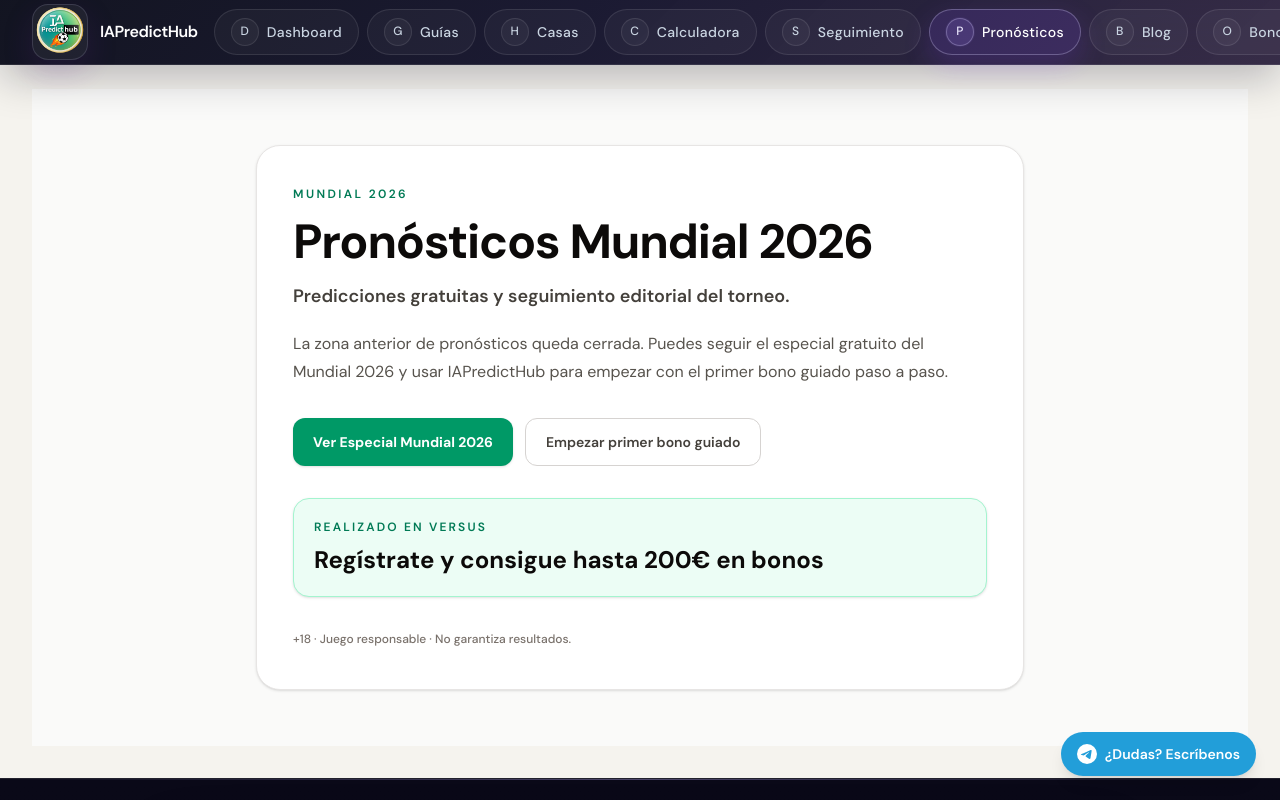
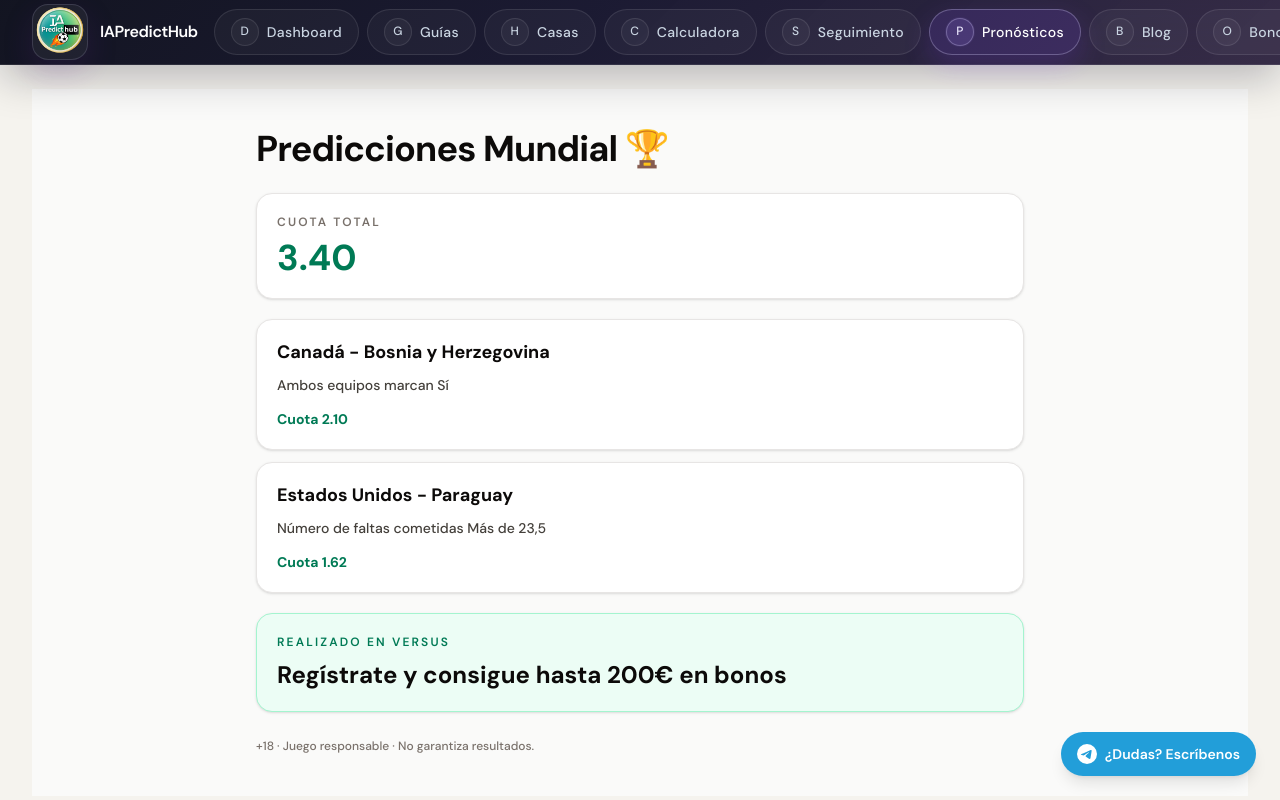
Before and after one commit to eloylt13/matched-betting-app, a Next.js app: page /pronosticos in a window 1280 px wide. Shown: the top 800 px of the page. Built offline with nearby package versions, Linux system fonts and the light colour scheme; no server answers; a web font is replaced by a local one.

Commit message:
fix: render daily pronosticos panel

```diff
--- a/app/pronosticos/mockData.ts
+++ b/app/pronosticos/mockData.ts
@@ -21,60 +21,24 @@
 }
 
 export const combinadaDelDia: CombinadaData = {
-  etiquetaDia: 'domingo 10 de mayo',
-  cuotaTotal: '11.70',
-  confianza: 'Media · 7/10',
-  horaActualizacion: '15:15',
-  notaConfianza: 'Equilibrio entre la solvencia del Arsenal y la inestabilidad defensiva madridista.',
-  motivoGeneral: 'La combinada se apoya en la urgencia del Arsenal por el título y la crisis del Real Madrid en defensa , junto al mal rendimiento visitante del Heidenheim y la vocación ofensiva en Francia.',
+  etiquetaDia: 'viernes 12 de junio',
+  cuotaTotal: '3.40',
+  confianza: 'Combinada (2)',
+  horaActualizacion: '15:40',
+  notaConfianza: 'Selección diaria manual con enfoque prudente.',
+  motivoGeneral: 'Combinada manual diaria preparada para la jornada.',
   picks: [
     {
-      text: 'Barcelona vs Real Madrid · Más de 3.5 Total de goles @ 1.90',
-      partido: 'Barcelona vs Real Madrid',
-      liga: 'LaLiga EA Sports',
-      hora: '21:00',
-      mercado: 'Más de 3.5 Total de goles',
-      cuota: '1.90',
-      probabilidadModelo: '0.550',
-      fairOdds: '1.82',
-      ev: '0.045',
-      motivoCorto: 'El Barça puede certificar el título ante un Madrid mermado por una crisis interna y bajas críticas en defensa como Militão y Carvajal.',
+      text: 'Canadá - Bosnia y Herzegovina · Ambos equipos marcan Sí @ 2.10',
+      partido: 'Canadá - Bosnia y Herzegovina',
+      mercado: 'Ambos equipos marcan Sí',
+      cuota: '2.10',
     },
     {
-      text: 'West Ham vs Arsenal · Arsenal -1.0 Hándicap asiático @ 1.95',
-      partido: 'West Ham vs Arsenal',
-      liga: 'Premier League',
-      hora: '17:30',
-      mercado: 'Arsenal -1.0 Hándicap asiático',
-      cuota: '1.95',
-      probabilidadModelo: '0.535',
-      fairOdds: '1.87',
-      ev: '0.043',
-      motivoCorto: 'Los Gunners buscan el liderato ante el equipo que más goles de cabeza y a balón parado concede de la liga.',
+      text: 'Estados Unidos - Paraguay · Número de faltas cometidas Más de 23,5 @ 1.62',
+      partido: 'Estados Unidos - Paraguay',
+      mercado: 'Número de faltas cometidas Más de 23,5',
+      cuota: '1.62',
     },
-    {
-      text: 'Monaco vs Lille · Sí Ambos equipos anotarán @ 1.53',
-      partido: 'Monaco vs Lille',
-      liga: 'Ligue 1',
-      hora: '20:00',
-      mercado: 'Sí Ambos equipos anotarán',
-      cuota: '1.53',
-      probabilidadModelo: '0.680',
-      fairOdds: '1.47',
-      ev: '0.040',
-      motivoCorto: 'Choque directo por plazas de Champions entre dos de los ataques más efectivos y con promedios superiores a 3 goles por partido.',
-    },
-    {
-      text: 'Colonia vs Heidenheim · Colonia Resultado final @ 2.05',
-      partido: 'Colonia vs Heidenheim',
-      liga: 'Bundesliga',
-      hora: '17:30',
-      mercado: 'Colonia Resultado final',
-      cuota: '2.05',
-      probabilidadModelo: '0.510',
-      fairOdds: '1.96',
-      ev: '0.046',
-      motivoCorto: 'El Colonia cierra el curso en casa ante un Heidenheim que descenderá matemáticamente si pierde y que solo ha ganado un partido fuera.',
-    }
   ],
 }
--- a/app/pronosticos/page.tsx
+++ b/app/pronosticos/page.tsx
@@ -1,50 +1,66 @@
 import type { Metadata } from 'next'
-import Link from 'next/link'
+
+import { getQuantLiteCombinada } from '@/lib/pronosticos/engine'
+
+export const dynamic = 'force-dynamic'
+
+const VERSUS_URL =
+  'https://www.versus.es/landings/mundial-futbol-2026?utm_source=netrfer&utm_medium=affiliation&utm_campaign=lpLOLO&creferer=btag:656191_a9dc5ab372a24c3091be9dcaffff7a77;affiliate:656191'
 
 export const metadata: Metadata = {
-  title: 'Pronósticos Mundial 2026 | IAPredictHub',
-  description:
-    'Predicciones gratuitas y seguimiento editorial del Mundial 2026 en IAPredictHub.',
+  title: 'Predicciones Mundial | IAPredictHub',
+  description: 'Pronóstico diario del Mundial en IAPredictHub.',
 }
 
-export default function PronosticosPage() {
+export default async function PronosticosPage() {
+  const dailyCombinada = await getQuantLiteCombinada()
+  const hasActiveCombinada = Boolean(dailyCombinada?.picks.length)
+
   return (
-    <div className="min-h-[70vh] bg-stone-50 px-4 py-14 text-stone-950 sm:px-6 lg:px-8">
-      <section className="mx-auto flex w-full max-w-3xl flex-col items-start rounded-3xl border border-stone-200 bg-white px-6 py-8 shadow-sm sm:px-9 sm:py-10">
-        <p className="text-xs font-semibold uppercase tracking-[0.2em] text-emerald-700">
-          Mundial 2026
+    <main className="min-h-[70vh] bg-stone-50 px-4 py-10 text-stone-950 sm:px-6 lg:px-8">
+      <section className="mx-auto flex w-full max-w-3xl flex-col gap-6">
+        <h1 className="text-3xl font-bold tracking-tight text-stone-950 sm:text-4xl">
+          Predicciones Mundial 🏆
+        </h1>
+
+        {hasActiveCombinada && dailyCombinada ? (
+          <div className="flex flex-col gap-5">
+            <div className="rounded-2xl border border-stone-200 bg-white p-5 shadow-sm">
+              <p className="text-xs font-semibold uppercase tracking-[0.18em] text-stone-500">
+                Cuota total
               </p>
-        <h1 className="mt-4 text-4xl font-bold tracking-tight text-stone-950 sm:text-5xl">
-          Pronósticos Mundial 2026
-        </h1>
-        <p className="mt-4 text-lg font-semibold text-stone-700">
-          Predicciones gratuitas y seguimiento editorial del torneo.
+              <p className="mt-2 text-4xl font-bold text-emerald-700">{dailyCombinada.cuotaTotal}</p>
+            </div>
+
+            <div className="grid gap-3">
+              {dailyCombinada.picks.map((pick) => (
+                <article
+                  key={`${pick.partido ?? pick.text}-${pick.mercado ?? pick.cuota}`}
+                  className="rounded-2xl border border-stone-200 bg-white p-5 shadow-sm"
+                >
+                  {pick.liga || pick.hora ? (
+                    <p className="mb-2 text-xs font-semibold uppercase tracking-[0.16em] text-stone-500">
+                      {[pick.liga, pick.hora].filter(Boolean).join(' · ')}
                     </p>
-        <p className="mt-5 max-w-2xl text-sm leading-7 text-stone-600 sm:text-base">
-          La zona anterior de pronósticos queda cerrada. Puedes seguir el especial gratuito del
-          Mundial 2026 y usar IAPredictHub para empezar con el primer bono guiado paso a paso.
-        </p>
-
-        <div className="mt-8 flex w-full flex-col gap-3 sm:w-auto sm:flex-row">
-          <Link
-            href="/especial/mundial"
-            className="inline-flex min-h-12 items-center justify-center rounded-xl bg-emerald-600 px-5 py-3 text-center text-sm font-bold text-white shadow-sm transition hover:bg-emerald-700 focus:outline-none focus:ring-2 focus:ring-emerald-500 focus:ring-offset-2"
-          >
-            Ver Especial Mundial 2026
-          </Link>
-          <Link
-            href="/bienvenida"
-            className="inline-flex min-h-12 items-center justify-center rounded-xl border border-stone-300 bg-white px-5 py-3 text-center text-sm font-semibold text-stone-700 transition hover:bg-stone-100 focus:outline-none focus:ring-2 focus:ring-emerald-500 focus:ring-offset-2"
-          >
-            Empezar primer bono guiado
-          </Link>
+                  ) : null}
+                  {pick.partido ? (
+                    <h2 className="text-lg font-bold leading-snug text-stone-950">{pick.partido}</h2>
+                  ) : null}
+                  {pick.mercado ? (
+                    <p className="mt-2 text-sm font-medium leading-6 text-stone-700">{pick.mercado}</p>
+                  ) : null}
+                  {pick.cuota ? (
+                    <p className="mt-3 text-sm font-bold text-emerald-700">Cuota {pick.cuota}</p>
+                  ) : null}
+                </article>
+              ))}
             </div>
 
             <a
-          href="https://www.versus.es/landings/mundial-futbol-2026?utm_source=netrfer&utm_medium=affiliation&utm_campaign=lpLOLO&creferer=btag:656191_a9dc5ab372a24c3091be9dcaffff7a77;affiliate:656191"
+              href={VERSUS_URL}
               target="_blank"
               rel="nofollow sponsored noopener noreferrer"
-          className="mt-8 flex w-full flex-col gap-2 rounded-2xl border border-emerald-200 bg-emerald-50 px-5 py-5 text-left shadow-sm transition hover:border-emerald-300 hover:bg-emerald-100 focus:outline-none focus:ring-2 focus:ring-emerald-500 focus:ring-offset-2"
+              className="flex w-full flex-col gap-2 rounded-2xl border border-emerald-200 bg-emerald-50 px-5 py-5 text-left shadow-sm transition hover:border-emerald-300 hover:bg-emerald-100 focus:outline-none focus:ring-2 focus:ring-emerald-500 focus:ring-offset-2"
             >
               <span className="text-xs font-semibold uppercase tracking-[0.18em] text-emerald-700">
                 Realizado en Versus
@@ -53,11 +69,17 @@
                 Regístrate y consigue hasta 200€ en bonos
               </span>
             </a>
+          </div>
+        ) : (
+          <div className="rounded-2xl border border-stone-200 bg-white p-5 shadow-sm">
+            <p className="text-lg font-bold text-stone-950">Sin pronóstico activo</p>
+          </div>
+        )}
 
-        <p className="mt-8 text-xs font-medium leading-5 text-stone-500">
+        <p className="text-xs font-medium leading-5 text-stone-500">
           +18 · Juego responsable · No garantiza resultados.
         </p>
       </section>
-    </div>
+    </main>
   )
 }
```
Lines whose indentation alone changed are shown as unchanged.
